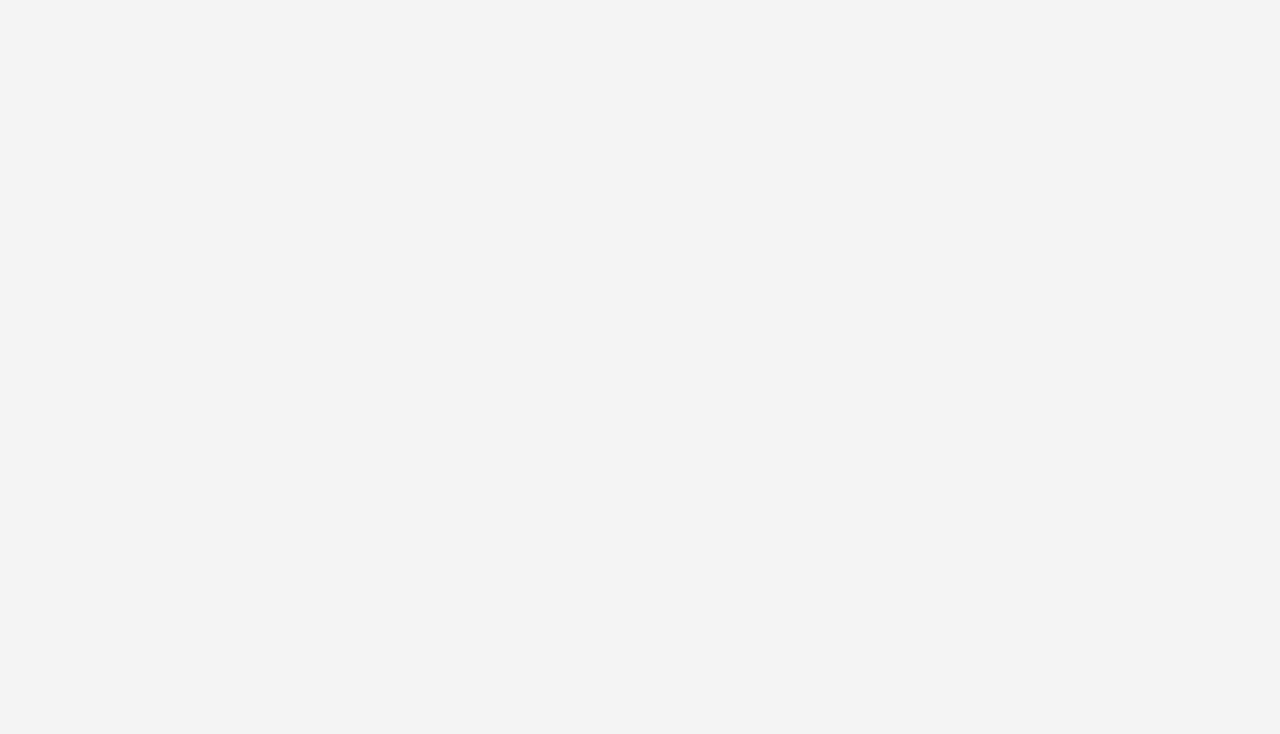
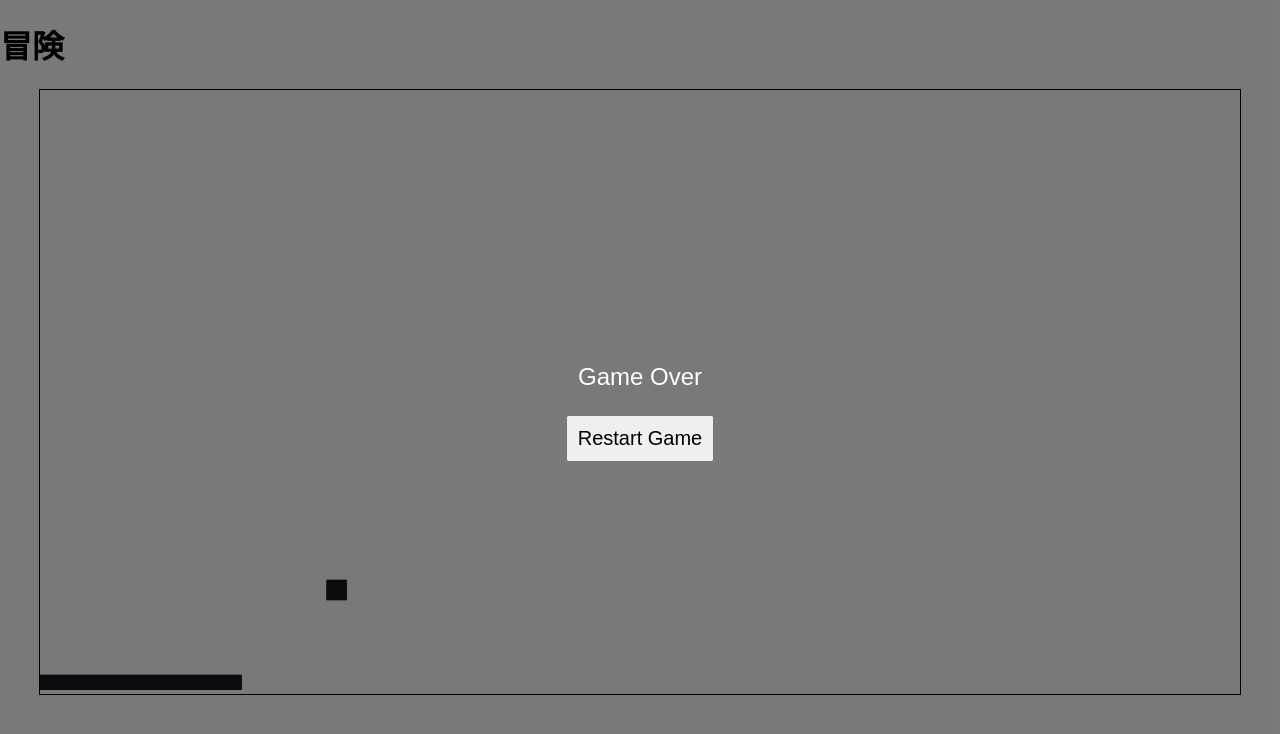
Before and after one commit to simo-hr/side-scrolling-action-game, a website built with Vite: page index.html in a window 1280 px wide. Built offline with nearby package versions, Linux system fonts and the light colour scheme.

Commit message:
Update game

```diff
--- a/assets/style.css
+++ b/assets/style.css
@@ -5,3 +5,29 @@ body {
   padding: 0;
   box-sizing: border-box;
 }
+
+#game {
+  border: 1px solid #000;
+  margin: 0 auto;
+  width: 1200px;
+}
+
+#game-over-screen {
+  position: absolute;
+  top: 0;
+  left: 0;
+  width: 100%;
+  height: 100%;
+  background-color: rgba(0, 0, 0, 0.5);
+  display: flex;
+  flex-direction: column;
+  justify-content: center;
+  align-items: center;
+  color: white;
+  font-size: 24px;
+}
+
+button {
+  padding: 10px;
+  font-size: 20px;
+}
--- a/index.html
+++ b/index.html
@@ -1,4 +1,4 @@
-<!doctype html>
+<!DOCTYPE html>
 <html lang="en">
   <head>
     <meta charset="UTF-8" />
@@ -7,7 +7,12 @@
     <link rel="stylesheet" href="/assets/style.css" />
   </head>
   <body>
+    <h1>冒険</h1>
     <div id="game"></div>
+    <div id="game-over-screen" style="display: none">
+      <p>Game Over</p>
+      <button id="restart-button">Restart Game</button>
+    </div>
     <script type="module" src="/src/main.ts"></script>
   </body>
 </html>
--- a/src/game.ts
+++ b/src/game.ts
@@ -1,17 +1,39 @@
 import { Engine, Render, Bodies, World, Body, Runner, Events } from 'matter-js';
+
+const BODY_LABEL = {
+  PLAYER: 'player',
+  BLOCK: 'block',
+  GROUND: 'ground',
+};
+
+const GAME_STATUS = {
+  READY: 'ready',
+  PLAYING: 'playing',
+  GAME_OVER: 'game_over',
+} as const;
+type GameStatus = (typeof GAME_STATUS)[keyof typeof GAME_STATUS];
 
 export class Game {
   static RENDER_WIDTH = 1200;
   static RENDER_HEIGHT = 600;
-  engine: Engine;
-  render: Render;
+  static PLAYER_CENTER = 300;
 
-  runner: Runner;
+  private jumpCount: number = 2;
+  private maxJump: number = 2; // 連続できる最大ジャンプ回数
+
+  private engine: Engine;
+  private render: Render;
+  private runner: Runner;
+
+  private player: Body;
+  private block: Body;
+  private ground: Body;
+  private gameStatus: GameStatus = GAME_STATUS.READY;
 
   constructor() {
     this.engine = Engine.create();
     this.render = Render.create({
-      element: document.body,
+      element: document.getElementById('game')!,
       engine: this.engine,
       options: {
         width: Game.RENDER_WIDTH,
@@ -22,8 +44,115 @@ export class Game {
       },
     });
 
+    // createGameObjectsで初期化をするが、エラーを回避するためダミーで明示的に初期化
+    this.player = Bodies.rectangle(0, 0, 0, 0);
+    this.block = Bodies.rectangle(0, 0, 0, 0);
+    this.ground = Bodies.rectangle(0, 0, 0, 0);
+    this.createGameObjects();
+
+    Events.on(this.engine, 'afterUpdate', () => {
+      this.updateView();
+
+      if (this.player.position.y > Game.RENDER_HEIGHT) {
+        this.gameOver();
+      }
+    });
+
+    Events.on(this.engine, 'collisionStart', (event) => {
+      this.resetJumpCount(event);
+    });
+
     this.runner = Runner.create();
     Runner.run(this.runner, this.engine);
     Render.run(this.render);
+
+    this.registerEvents();
+  }
+
+  private resetJumpCount(event: Matter.IEventCollision<Engine>) {
+    for (const pair of event.pairs) {
+      if (
+        (pair.bodyA === this.player && pair.bodyB.label === BODY_LABEL.BLOCK) ||
+        (pair.bodyB === this.player && pair.bodyB.label === BODY_LABEL.BLOCK) ||
+        (pair.bodyA === this.player && pair.bodyB.label === BODY_LABEL.GROUND) ||
+        (pair.bodyB === this.player && pair.bodyB.label === BODY_LABEL.GROUND)
+      ) {
+        this.jumpCount = 0;
+      }
+    }
+  }
+
+  private createGameObjects() {
+    // プレイヤーの作成
+    this.player = Bodies.rectangle(Game.PLAYER_CENTER, 400, 40, 80, {
+      label: 'player',
+      render: {
+        sprite: {
+          texture: '/images/player.png',
+          xScale: 1,
+          yScale: 1,
+        },
+      },
+    });
+
+    // 敵の作成（簡易的な例）
+    this.block = Bodies.rectangle(400, 500, 20, 20, { label: BODY_LABEL.BLOCK, isStatic: true });
+    this.ground = Bodies.rectangle(155, 600, 300, 30, { isStatic: true, label: BODY_LABEL.GROUND });
+    World.add(this.engine.world, [this.player, this.block, this.ground]);
+  }
+
+  private updateView() {
+    if (this.player.position.x > Game.PLAYER_CENTER) {
+      const offsetX = this.player.position.x - Game.PLAYER_CENTER;
+      this.render.bounds.min.x = offsetX;
+      this.render.bounds.max.x = offsetX + (this.render.options.width ?? 0);
+    } else {
+      this.render.bounds.min.x = 0;
+      this.render.bounds.max.x = this.render.options.width ?? 0;
+    }
+  }
+
+  private gameOver() {
+    this.gameStatus = GAME_STATUS.GAME_OVER;
+    console.log('Game Over'); // ゲームオーバー時の処理をここに記述
+    const gameOverScreen = document.getElementById('game-over-screen');
+    if (gameOverScreen) {
+      gameOverScreen.style.display = 'flex'; // ゲームオーバー画面を表示
+    }
+  }
+
+  private resetGame() {
+    const gameOverScreen = document.getElementById('game-over-screen');
+    if (gameOverScreen) {
+      gameOverScreen.style.display = 'none';
+    }
+    World.clear(this.engine.world, false);
+    this.createGameObjects();
+    Engine.clear(this.engine);
+  }
+
+  private registerEvents() {
+    window.addEventListener('keydown', (event) => {
+      const force = 0.03;
+      const jumpForce = -0.09;
+      switch (event.key) {
+        case 'ArrowLeft':
+          Body.applyForce(this.player, this.player.position, { x: -force, y: 0 });
+          break;
+        case 'ArrowRight':
+          Body.applyForce(this.player, this.player.position, { x: force, y: 0 });
+          break;
+        case ' ':
+          if (this.jumpCount < this.maxJump) {
+            console.log('Game  this.jumpCount:', this.jumpCount);
+            Body.applyForce(this.player, this.player.position, { x: 0, y: jumpForce });
+            this.jumpCount++;
+          }
+          break;
+        case 'r':
+          this.resetGame();
+          break;
+      }
+    });
   }
 }
```
Also changed, not shown: public/images/player.png (added).
